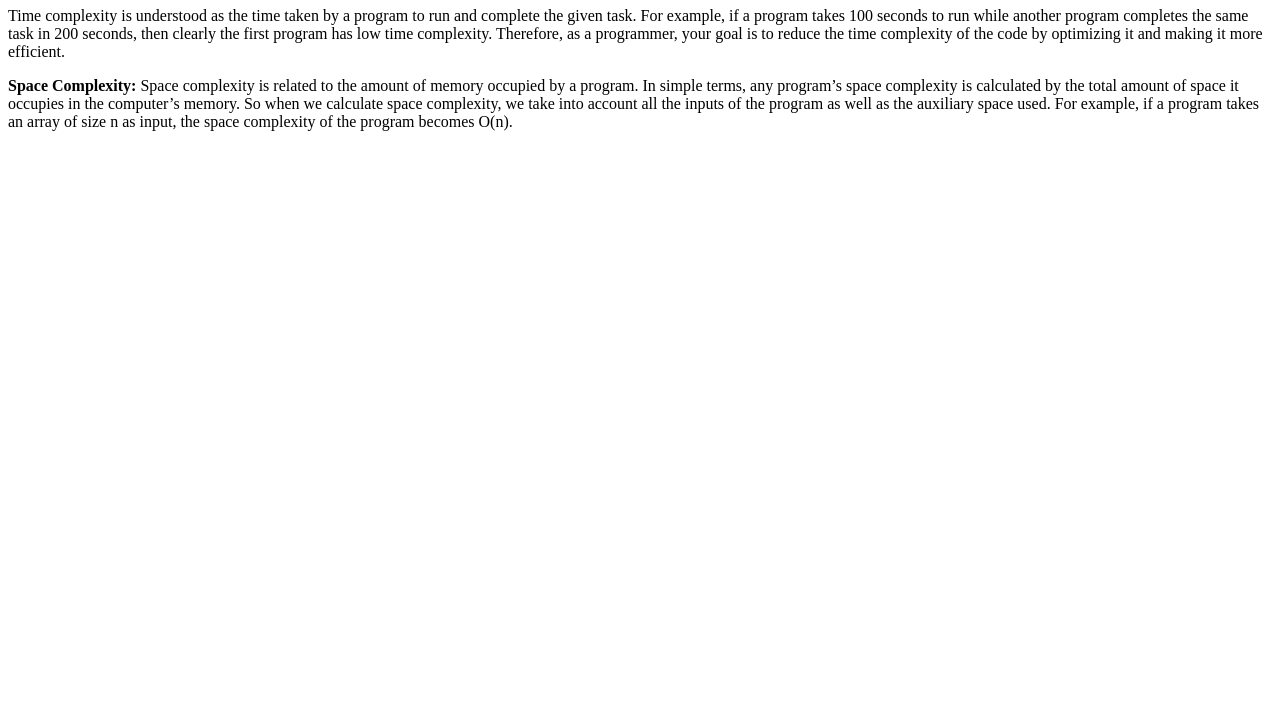
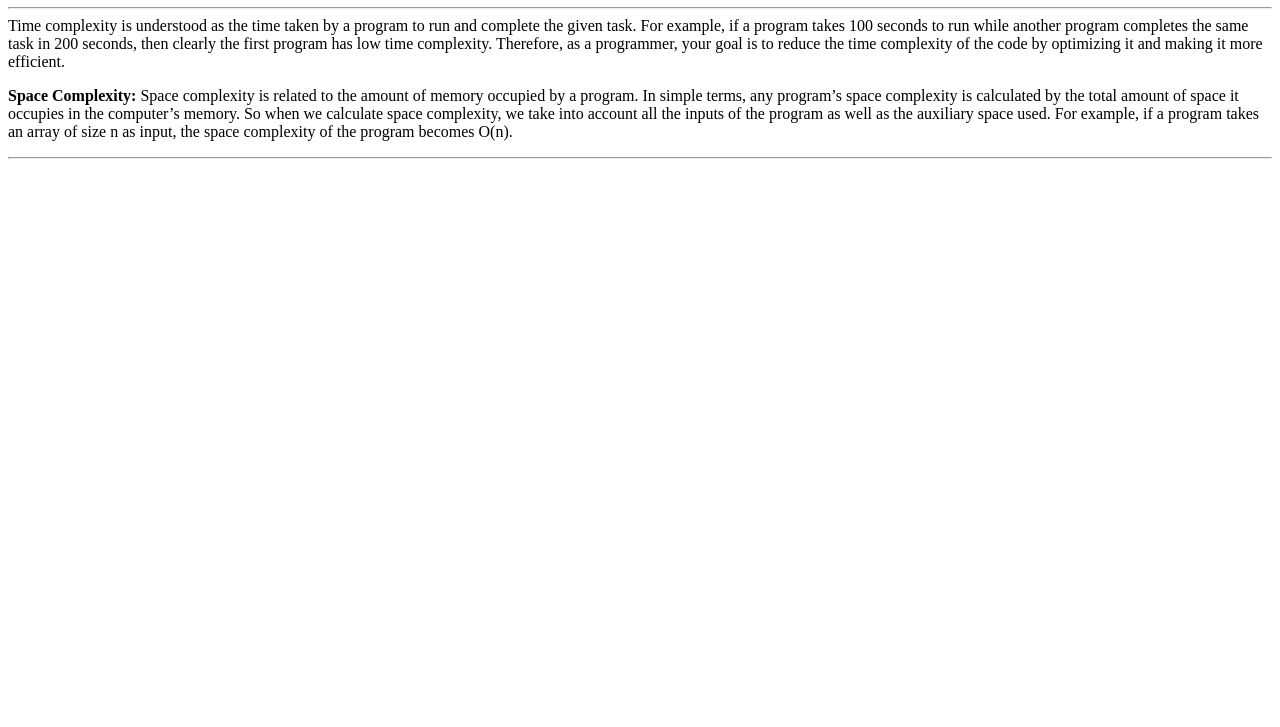
Before and after one commit to acciojob/time-and-space-complexity-Gunjan-dhande, a website: page main.html in a window 1280 px wide. Shown: the part 73-800 px from the top of the page. Drawn offline with Linux system fonts and the light colour scheme.

Commit message:
created a submission

```diff
--- a/main.html
+++ b/main.html
@@ -6,15 +6,16 @@
 	<link rel="stylesheet" href="styles.css">
 </head>
 
-<body><div>
+<body>
 	<p><h1>Time and Space Complexity</h1>
+		<hr>
 	Time complexity is understood as the time taken by a program to run and complete the given task. For example, if a program takes 100 seconds to run while another program completes the same task in 200 seconds, then clearly the first program has low time complexity. Therefore, as a programmer, your goal is to reduce the time complexity of the code by optimizing it and making it more efficient.
 	</p>
 
 	<p>
 <b>Space Complexity:</b> Space complexity is related to the amount of memory occupied by a program. In simple terms, any program’s space complexity is calculated by the total amount of space it occupies in the computer’s memory. So when we calculate space complexity, we take into account all the inputs of the program as well as the auxiliary space used. For example, if a program takes an array of size n as input, the space complexity of the program becomes O(n).
 	</p>
-</div>
+<hr>
 	<!-- the entire body must be written by student -->
     <script type="text/javascript" src="./script.js">
 </script>
```
